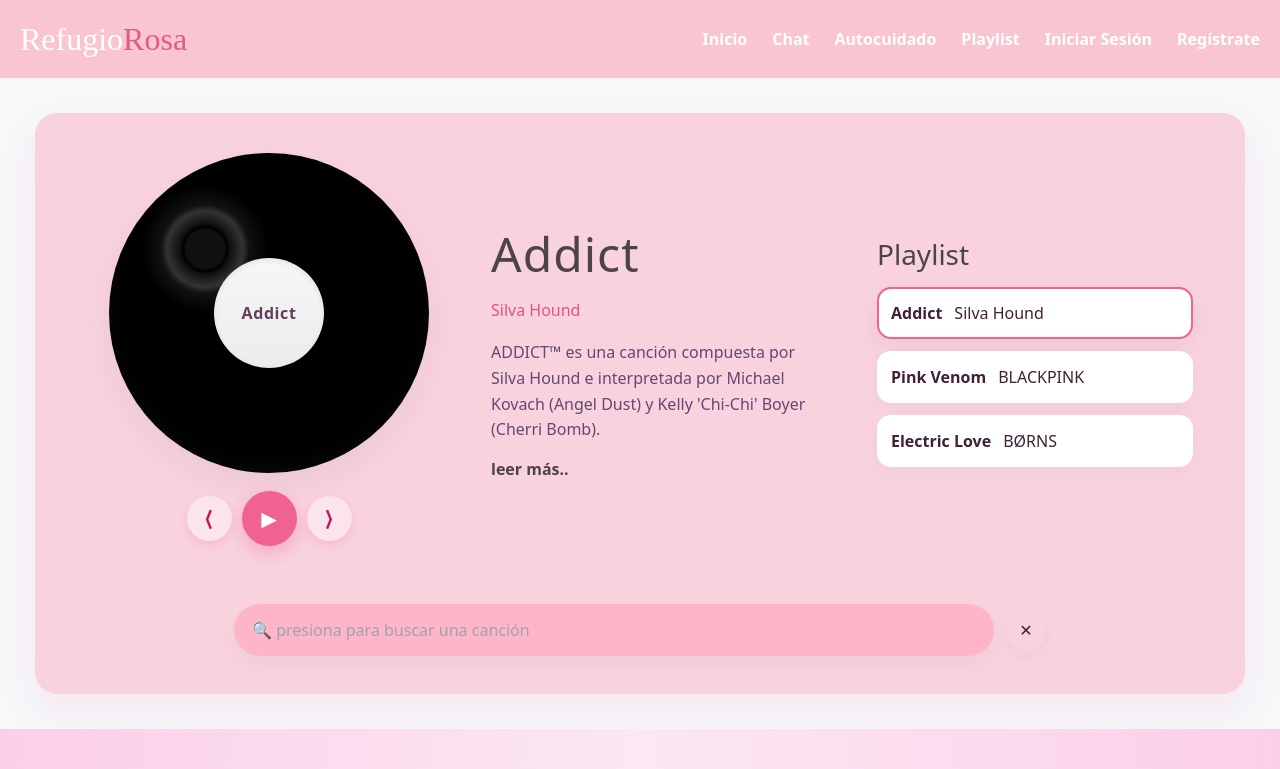
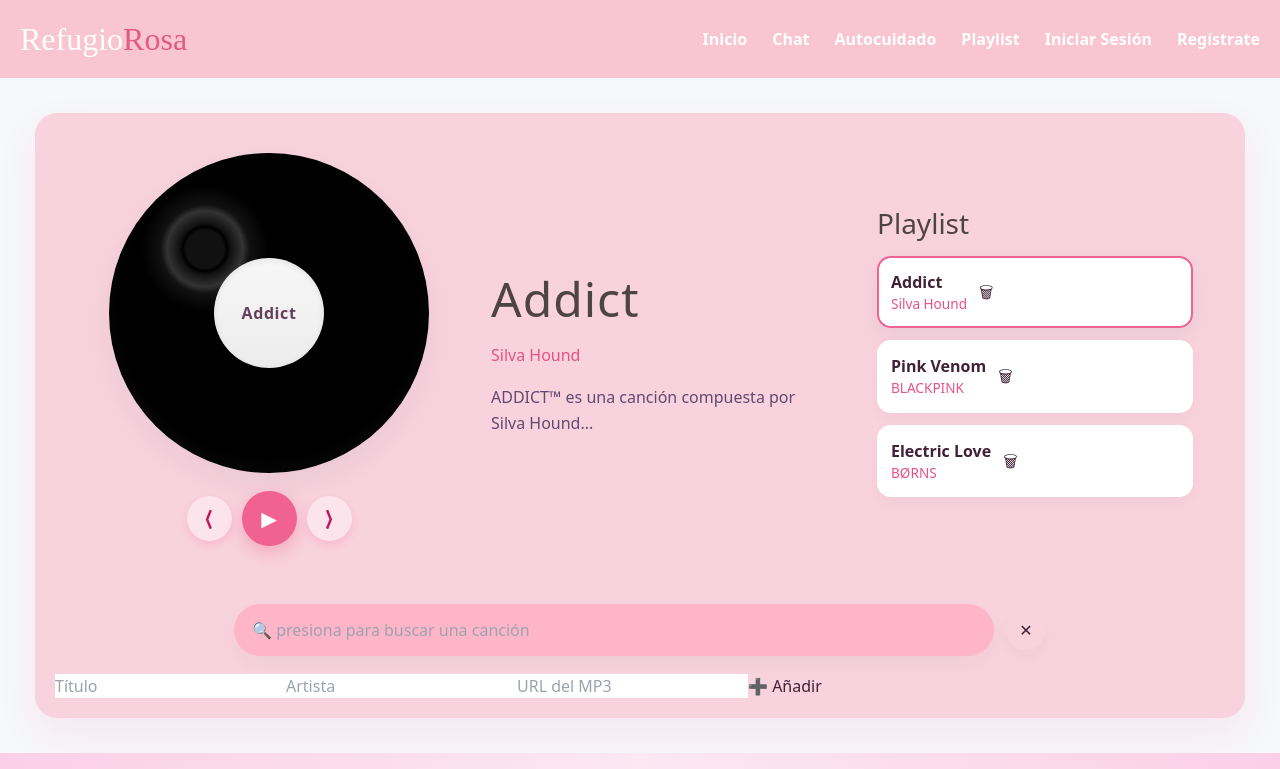
Before and after one commit to dairacsc-droid/refugio-rosa, a React (Vite) app in the folder mi-pagina-react/: page /playlist in a window 1280 px wide. Shown: the top 769 px of the page. Built offline with nearby package versions, Linux system fonts and the light colour scheme; no server answers.

Commit message:
playlist

```diff
--- a/mi-pagina-react/src/pages/Playlist.css
+++ b/mi-pagina-react/src/pages/Playlist.css
@@ -114,7 +114,7 @@
   justify-content: center;
 }
 
-/* 🔘 Botones pequeños (anterior / siguiente) */
+/* Botones pequeños (anterior / siguiente) */
 .ctl.small {
   width: 45px;
   height: 45px;
@@ -128,7 +128,7 @@
   transform: translateY(-2px);
 }
 
-/* ▶️ Botón de reproducir */
+/* Botón de reproducir */
 .ctl.play {
   background: #f06292;
   color: #fff;
@@ -142,7 +142,6 @@
   transform: scale(1.05);
 }
 
-/* ⏸️ Botón de pausa */
 .ctl.pause {
   background: #f48fb1;
   color: white;
--- a/mi-pagina-react/src/pages/Playlist.jsx
+++ b/mi-pagina-react/src/pages/Playlist.jsx
@@ -2,14 +2,13 @@
 import "../pages/Playlist.css";
 
 const Playlist = () => {
-  // Lista de canciones 🎶
-  const tracks = [
+  // Lista editable
+  const [tracks, setTracks] = useState([
     {
       title: "Addict",
       artist: "Silva Hound",
-      description:
-        "ADDICT™ es una canción compuesta por Silva Hound e interpretada por Michael Kovach (Angel Dust) y Kelly 'Chi-Chi' Boyer (Cherri Bomb).",
-      src: "/music/addict.mp3", // 🔊 cambia esta ruta a la tuya
+      description: "ADDICT™ es una canción compuesta por Silva Hound...",
+      src: "/music/addict.mp3",
     },
     {
       title: "Pink Venom",
@@ -23,26 +22,27 @@
       description: "Una explosión eléctrica de deseo, dulce y brillante.",
       src: "/music/electriclove.mp3",
     },
-  ];
+  ]);
 
-  // Estados
   const [currentIndex, setCurrentIndex] = useState(0);
   const [isPlaying, setIsPlaying] = useState(false);
   const audioRef = useRef(null);
 
-  // Canción actual
+  // Refs para el formulario de nuevas canciones
+  const titleRef = useRef();
+  const artistRef = useRef();
+  const srcRef = useRef();
+
   const currentTrack = tracks[currentIndex];
 
-  // Efecto: cuando cambia la canción
+  // Actualiza audio al cambiar canción
   useEffect(() => {
-    if (isPlaying) {
-      audioRef.current.play();
-    } else {
-      audioRef.current.pause();
-    }
+    if (!audioRef.current) return;
+    if (isPlaying) audioRef.current.play();
+    else audioRef.current.pause();
   }, [isPlaying, currentIndex]);
 
-  // Controles
+  // Funciones control
   const handlePlayPause = () => setIsPlaying(!isPlaying);
 
   const handleNext = () => {
@@ -57,15 +57,44 @@
 
   const handleEnd = () => handleNext();
 
+  // Agregar canción
+  const addTrack = () => {
+    const newTrack = {
+      title: titleRef.current.value.trim(),
+      artist: artistRef.current.value.trim(),
+      description: "—",
+      src: srcRef.current.value.trim(),
+    };
+
+    if (!newTrack.title || !newTrack.artist || !newTrack.src) return;
+
+    setTracks((prev) => [...prev, newTrack]);
+
+    titleRef.current.value = "";
+    artistRef.current.value = "";
+    srcRef.current.value = "";
+  };
+
+  // Eliminar canción
+  const removeTrack = (index) => {
+    setTracks((prev) => prev.filter((_, i) => i !== index));
+
+    // Si eliminas la que está sonando, reajustamos
+    if (index === currentIndex) {
+      setCurrentIndex(0);
+      setIsPlaying(false);
+    }
+  };
+
   return (
-    <div className="player-wrap ">
+    <div className="player-wrap">
       <section className="player-body">
-        {/* 🎵 Izquierda: disco */}
+        {/* Disco */}
         <div className="left-col">
           <div className="vinyl-wrap">
             <div id="vinyl" className={`vinyl ${isPlaying ? "spin" : ""}`}>
               <div className="label">
-                <div className="label-text">{currentTrack.title}</div>
+                <div className="label-text">{currentTrack?.title}</div>
               </div>
             </div>
 
@@ -83,17 +112,14 @@
           </div>
         </div>
 
-        {/* 💿 Centro: info */}
+        {/* Info */}
         <div className="center-col">
-          <h1 className="track-title">{currentTrack.title}</h1>
-          <p className="artist">{currentTrack.artist}</p>
-          <div className="description">{currentTrack.description}</div>
-          <a href="#" className="read-more">
-            leer más..
-          </a>
+          <h1 className="track-title">{currentTrack?.title}</h1>
+          <p className="artist">{currentTrack?.artist}</p>
+          <div className="description">{currentTrack?.description}</div>
         </div>
 
-        {/* 📜 Derecha: playlist */}
+        {/* Playlist */}
         <aside className="right-col">
           <h3 className="playlist-title">Playlist</h3>
           <div className="playlist">
@@ -108,25 +134,43 @@
                   setIsPlaying(true);
                 }}
               >
-                <p className="track-name">{track.title}</p>
-                <p className="track-artist">{track.artist}</p>
+                <div className="track-meta">
+                  <p className="track-name">{track.title}</p>
+                  <p className="track-sub">{track.artist}</p>
+                </div>
+
+                <button
+                  className="delete-btn"
+                  onClick={(e) => {
+                    e.stopPropagation();
+                    removeTrack(index);
+                  }}
+                >
+                  🗑
+                </button>
               </div>
             ))}
           </div>
         </aside>
       </section>
 
-      {/* 🔍 Barra de búsqueda */}
+      {/* Barra de búsqueda */}
       <div className="search-bar">
-        <input
-          placeholder="🔍 presiona para buscar una canción"
-          onChange={(e) => console.log(e.target.value)}
-        />
+        <input placeholder="🔍 presiona para buscar una canción" />
         <button className="xbtn">✕</button>
       </div>
 
-      {/* 🎶 Reproductor real */}
-      <audio ref={audioRef} src={currentTrack.src} onEnded={handleEnd} />
+      {/* Formulario para añadir canciones */}
+      <div className="add-form">
+        <input ref={titleRef} placeholder="Título" />
+        <input ref={artistRef} placeholder="Artista" />
+        <input ref={srcRef} placeholder="URL del MP3" />
+        <button className="add-btn" onClick={addTrack}>
+          ➕ Añadir
+        </button>
+      </div>
+
+      <audio ref={audioRef} src={currentTrack?.src} onEnded={handleEnd} />
     </div>
   );
 };
```
